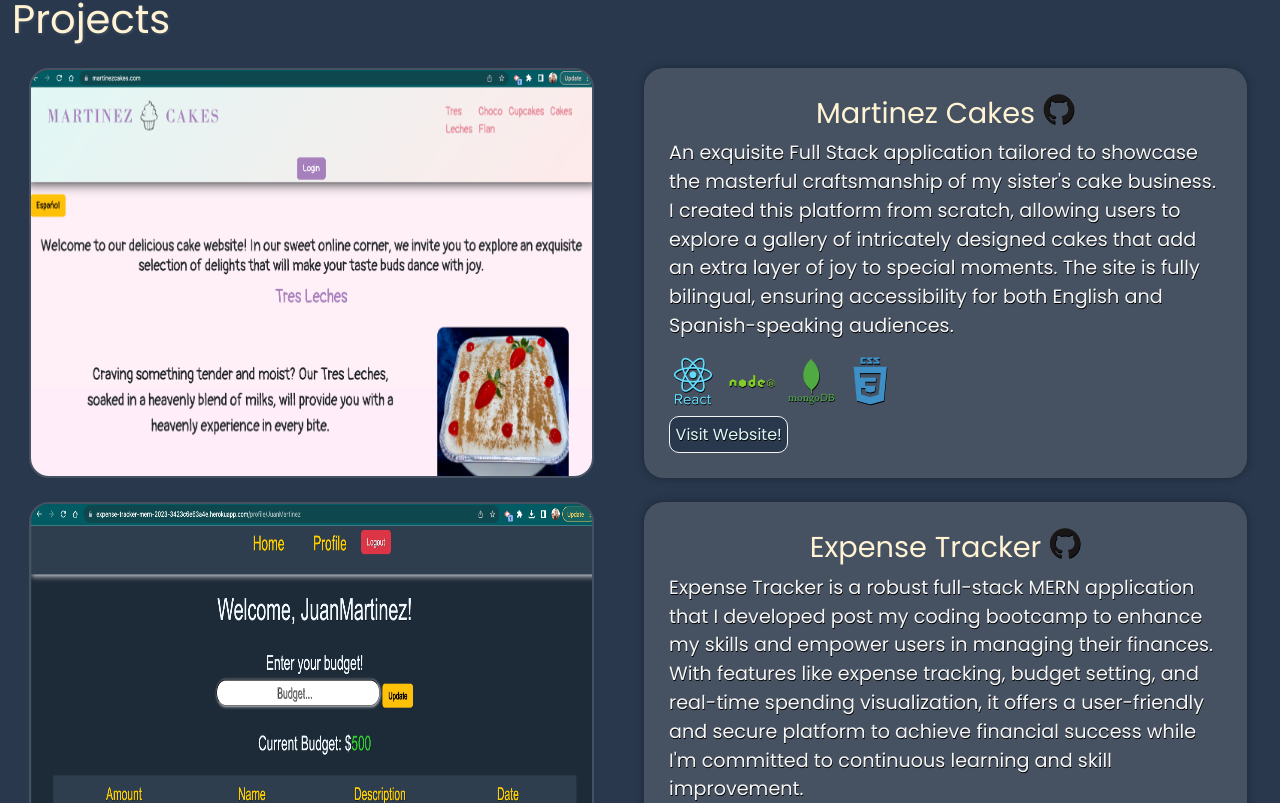
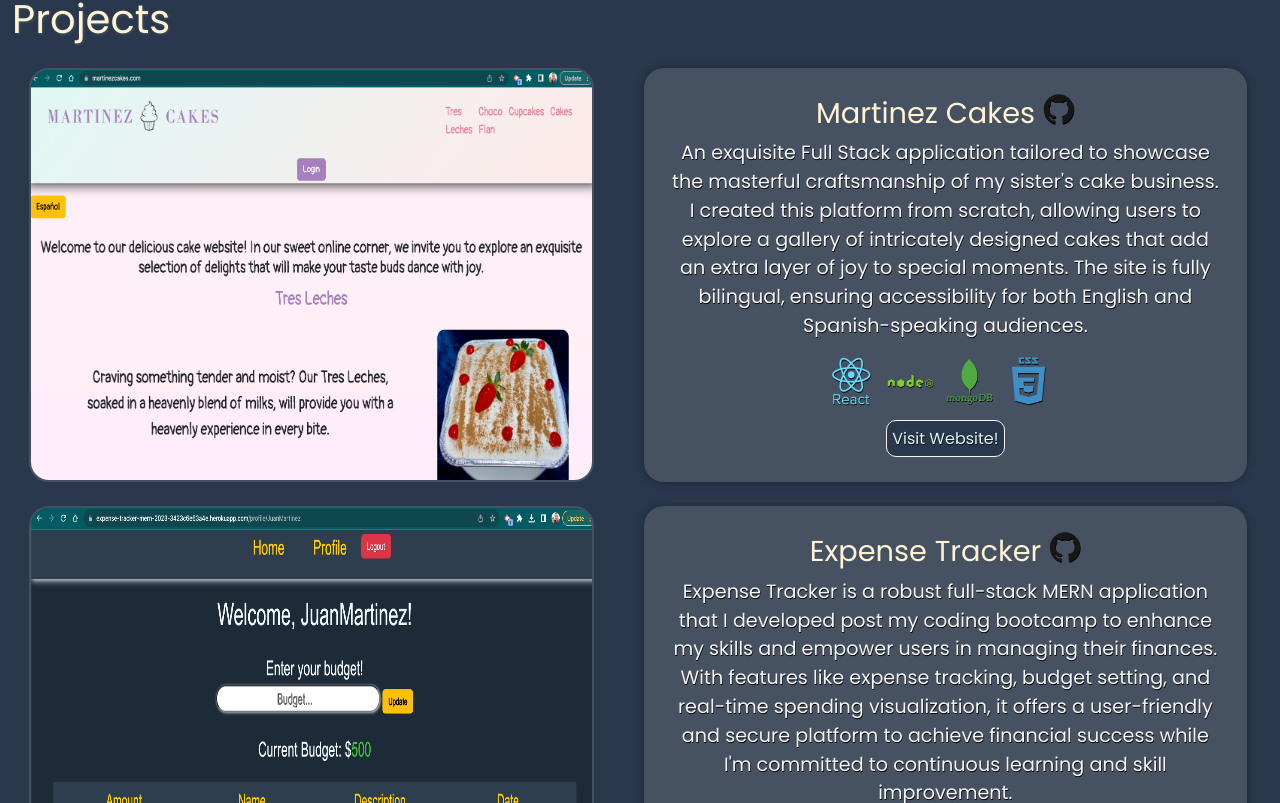
Before and after one commit to JuanMartinez503/React-portfolio, a React (Vite) app: page / in a window 1280 px wide. Shown: the part 1317-2120 px from the top of the page. Built offline with nearby package versions, Linux system fonts and the light colour scheme.

Commit message:
made changes

```diff
--- a/src/components/Project.jsx
+++ b/src/components/Project.jsx
@@ -13,8 +13,8 @@ export default function Project ({aos2, aos1, img, description,title, github, st
               <h4 className="text-center">{title} <Link target='_blank' to={github}>
             <i className="devicon-github-original colored"></i>
           </Link></h4>
-              <p>{description}</p>
-              <div className='text-center d-flex'>
+              <p className='text-center'>{description}</p>
+              <div className='text-center'>
 
             <i className={stack1}></i>
 
@@ -24,7 +24,10 @@ export default function Project ({aos2, aos1, img, description,title, github, st
             <i className={stack4}></i>
 
               </div>
+              <div className="text-center">
               <Link to={appUrl} target='_blank'><button>{form}</button></Link>
+
+              </div>
             </div>
         </div>
      </div>
```
